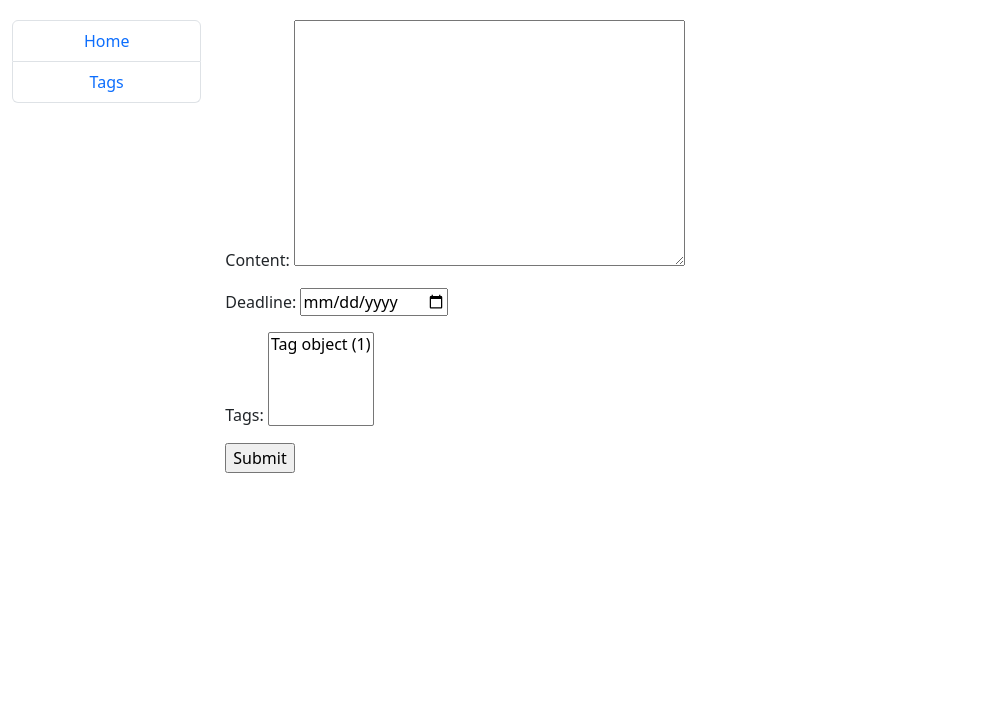
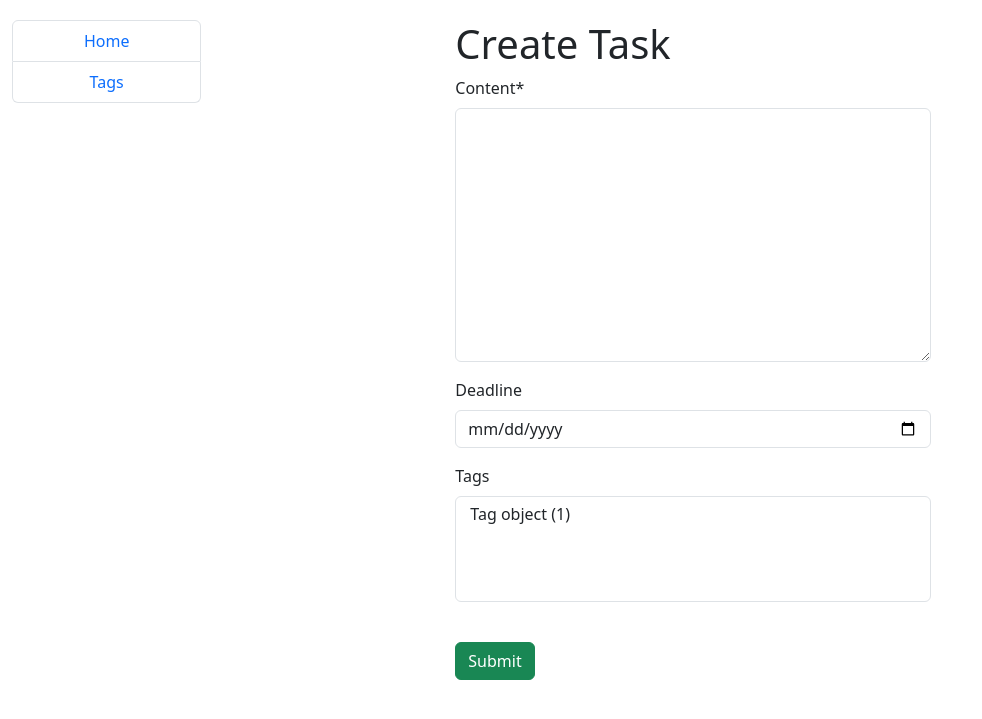
Before and after one commit to VladKyianytsia/to-do-list, a Django app: page /task/create/ in a window 1280 px wide. Shown: the top 719 px of the page, without its empty margins (0-982 px from the left). Run offline with Django 5.2, Linux system fonts and the light colour scheme; tables that the repository leaves empty hold one stand-in row (values such as "Sample post"); some libraries are stand-ins or nearby versions.

Commit message:
added crispy-forms

```diff
--- a/templates/to_do_app/task_form.html
+++ b/templates/to_do_app/task_form.html
@@ -1,8 +1,13 @@
 {% extends "base.html" %}
+{% load crispy_forms_filters %}
 
 {% block content %}
-  <form method="post">
-    {{ form.as_p }}
-    <input type="submit" value="Submit">
-  </form>
+  <div style="width: 500px" class="container">
+    <h1>Create Task</h1>
+    <form method="post">
+      {{ form|crispy }}
+      <br>
+      <input class="btn btn-success" type="submit" value="Submit">
+    </form>
+  </div>
 {% endblock %}
--- a/to_do_list/settings.py
+++ b/to_do_list/settings.py
@@ -38,6 +38,8 @@ INSTALLED_APPS = [
     'django.contrib.messages',
     'django.contrib.staticfiles',
     "to_do_app",
+    "crispy_forms",
+    "crispy_bootstrap4",
 ]
 
 MIDDLEWARE = [
@@ -123,3 +125,5 @@ STATIC_URL = 'static/'
 # https://docs.djangoproject.com/en/5.0/ref/settings/#default-auto-field
 
 DEFAULT_AUTO_FIELD = 'django.db.models.BigAutoField'
+
+CRISPY_TEMPLATE_PACK = "bootstrap4"
```
